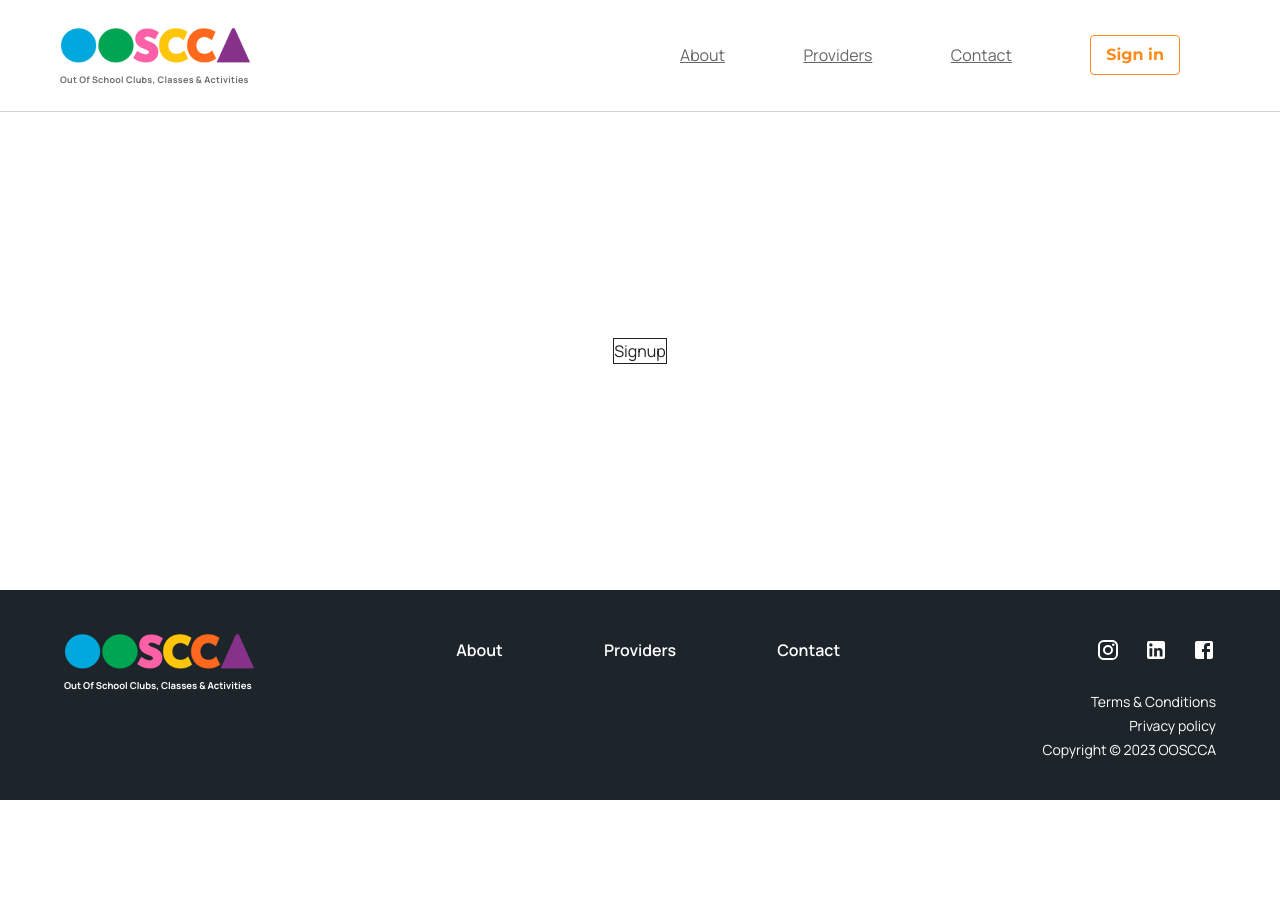
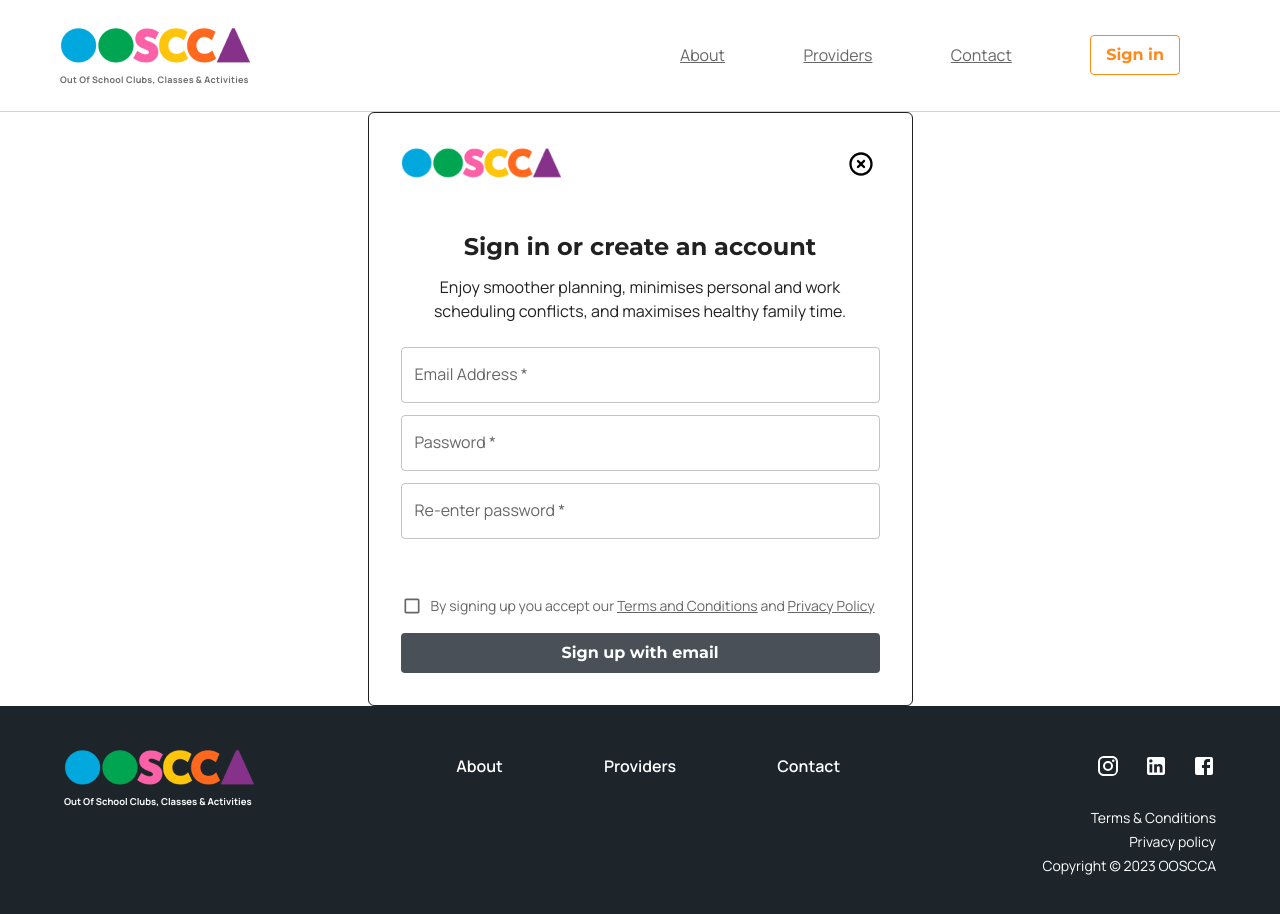
Before and after one commit to digital-brother/ooscca-fe, a Next.js app: page /signup in a window 1280 px wide. Before the commit the page ends 800 px from the top, so only its background shows below. Built offline with nearby package versions, Linux system fonts and the light colour scheme.

Commit message:
Make sign up page layout

```diff
--- a/src/app/signup/page.js
+++ b/src/app/signup/page.js
@@ -1,9 +1,44 @@
-import { Box } from "@mui/material";
+"use client"
+
+import { Box, Button, Checkbox, Container, IconButton, TextField, Typography } from "@mui/material";
+import HighlightOffRoundedIcon from "@mui/icons-material/HighlightOffRounded";
+import Image from "next/image";
+import Link from "../(homepage)/components/Link";
 
 export default function SignUp() {
   return (
-    <Box sx={{ height: "100%", display: "flex", justifyContent: "center", alignItems: "center" }}>
-      <Box sx={{ border: 1 }}>Signup</Box>
-    </Box>
+    <Container sx={{ height: "100%", display: "flex", justifyContent: "center", alignItems: "center" }}>
+      <Box
+        sx={{ border: 1, borderRadius: 1.5, width: { xs: "100%", sm: 545 }, maxWidth: 545, p: 4, textAlign: "center" }}
+      >
+        <Box sx={{ display: "flex", justifyContent: "space-between" }}>
+          <Image src="/logo.png" alt="Logo" width={160} height={36} />
+          <IconButton size="small">
+            <HighlightOffRoundedIcon sx={{ color: "common.black", fontSize: 28 }} />
+          </IconButton>
+        </Box>
+        <Typography variant="h5" sx={{ mt: 6 }}>
+          Sign in or create an account
+        </Typography>
+        <Typography sx={{ mt: 1.5 }}>
+          Enjoy smoother planning, minimises personal and work scheduling conflicts, and maximises healthy family time.
+        </Typography>
+        <TextField label="Email Address" type="email" fullWidth required sx={{ mt: 3 }} />
+        <TextField label="Password" type="password" fullWidth required sx={{ mt: 1.5 }} />
+        <TextField label="Re-enter password" type="password" fullWidth required sx={{ mt: 1.5 }} />
+
+        {/* To be refactored to formik staff */}
+        <Box sx={{ display: "flex", alignItems: "center", justifyContent: { xs: "center", md: "left" }, mt: 6 }}>
+          <Checkbox size="small" sx={{ ml: -1 }} />
+          <Typography variant="body2" color="text.secondary">
+            By signing up you accept our <Link href="#">Terms and Conditions</Link> and <Link href="#">Privacy Policy</Link>
+          </Typography>
+        </Box>
+
+        <Button variant="contained" color="grey" fullWidth sx={{ mt: 1 }}>
+          Sign up with email
+        </Button>
+      </Box>
+    </Container>
   );
 }
```
